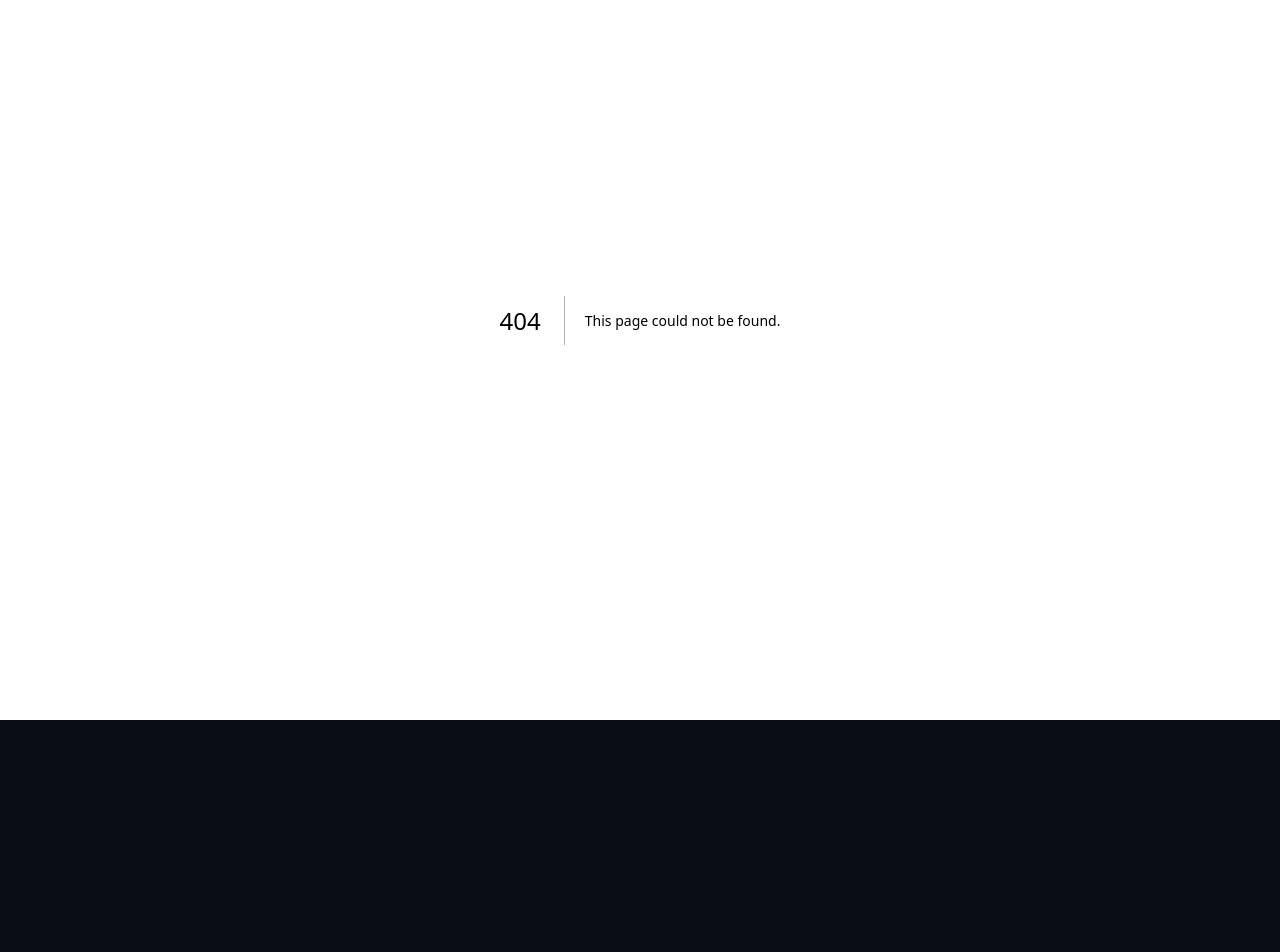
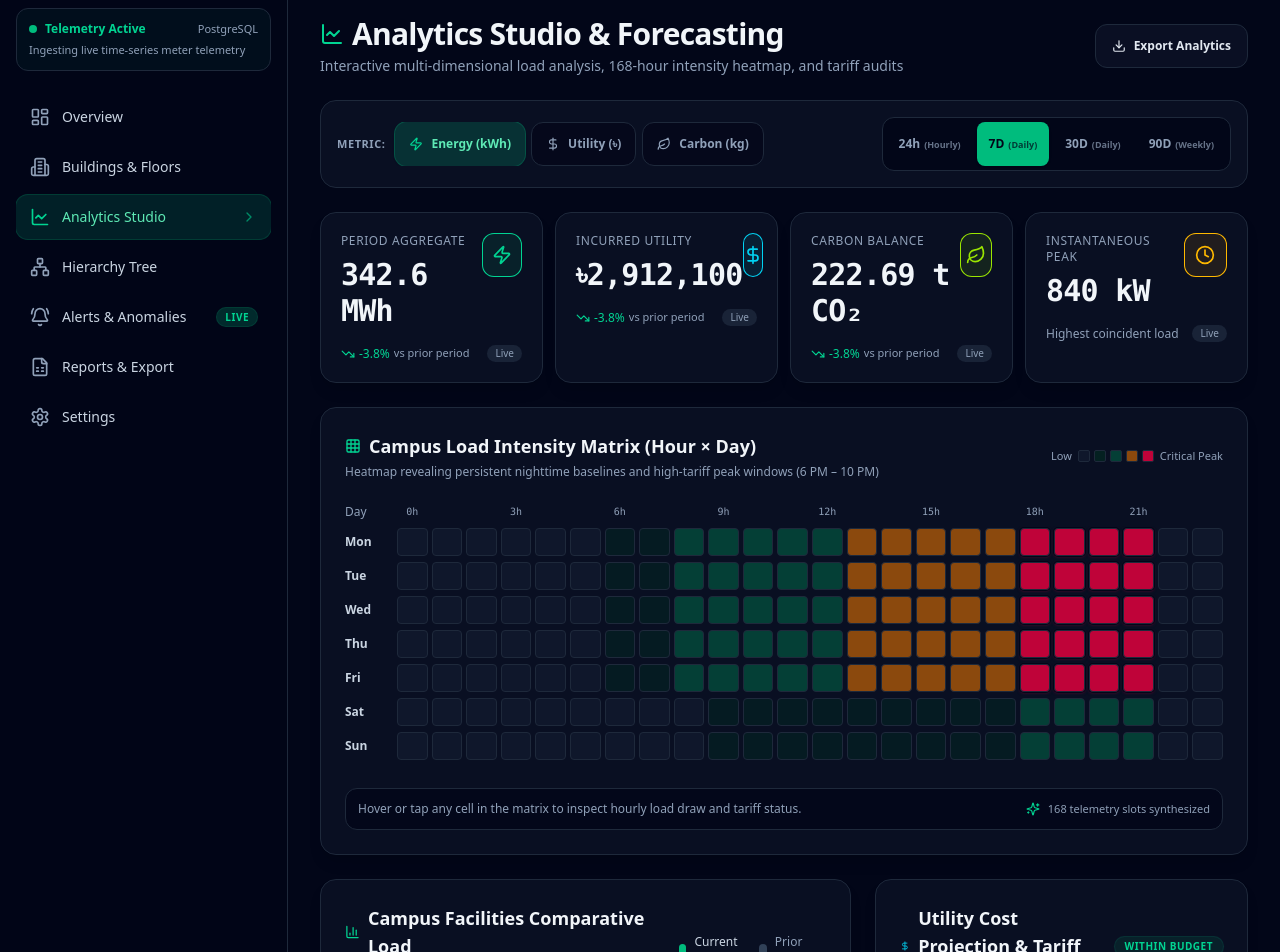
Before and after one commit to iMoloy/GridSense, a Next.js app in the folder sense-client/: page /dashboard/analytics in a window 1280 px wide. Before the commit this address had no page. Shown: the part 80-1032 px from the top of the page. Before the commit the page ends 800 px from the top, so only its background shows below. Built offline with nearby package versions, Linux system fonts and the light colour scheme; no server answers.

Commit message:
feat(client): assemble analytics studio page and skeleton loading state

```diff
--- /dev/null
+++ b/sense-client/src/app/dashboard/analytics/loading.tsx
@@ -0,0 +1,36 @@
+export default function AnalyticsLoading() {
+  return (
+    <div className="space-y-6 animate-pulse">
+      {/* Title skeleton */}
+      <div className="flex flex-col gap-2 sm:flex-row sm:items-center sm:justify-between">
+        <div className="space-y-2">
+          <div className="h-8 w-64 rounded-xl bg-slate-800/80" />
+          <div className="h-4 w-96 rounded-lg bg-slate-800/50" />
+        </div>
+        <div className="h-11 w-44 rounded-xl bg-slate-800/80" />
+      </div>
+
+      {/* Filter skeleton */}
+      <div className="h-16 w-full rounded-2xl bg-slate-900/60 border border-slate-800/80" />
+
+      {/* KPI Cards skeleton */}
+      <div className="grid grid-cols-2 gap-4 sm:grid-cols-4">
+        {Array.from({ length: 4 }).map((_, i) => (
+          <div
+            key={i}
+            className="h-28 rounded-2xl border border-slate-800/80 bg-slate-900/60 p-4"
+          />
+        ))}
+      </div>
+
+      {/* Heatmap skeleton */}
+      <div className="h-80 w-full rounded-2xl border border-slate-800/80 bg-slate-900/60" />
+
+      {/* 2-Column skeleton */}
+      <div className="grid grid-cols-1 gap-6 lg:grid-cols-2">
+        <div className="h-96 rounded-2xl border border-slate-800/80 bg-slate-900/60" />
+        <div className="h-96 rounded-2xl border border-slate-800/80 bg-slate-900/60" />
+      </div>
+    </div>
+  );
+}
--- /dev/null
+++ b/sense-client/src/app/dashboard/analytics/page.tsx
@@ -0,0 +1,221 @@
+import { Suspense } from 'react';
+import Link from 'next/link';
+import { LineChart, Download, FileSpreadsheet, Calendar, Sparkles } from 'lucide-react';
+import { getAnalyticsStudio } from '@/lib/api';
+import { GranularityFilter } from '@/components/analytics/granularity-filter';
+import { HeatmapGrid } from '@/components/analytics/heatmap-grid';
+import { FacilityComparisonChart } from '@/components/analytics/facility-comparison-chart';
+import { CostProjectionCard } from '@/components/analytics/cost-projection-card';
+import { KpiCard } from '@/components/dashboard/kpi-card';
+import type { AnalyticsStudioData, HeatmapPoint } from '@/types';
+
+interface PageProps {
+  searchParams: Promise<{ timeframe?: string; metric?: string }>;
+}
+
+function generateInitialStudioData(
+  timeframe: string = '7d',
+  metric: string = 'kwh'
+): AnalyticsStudioData {
+  // Generate 7 days x 24 hours = 168 heatmap cells
+  const days = ['Mon', 'Tue', 'Wed', 'Thu', 'Fri', 'Sat', 'Sun'];
+  const heatmap: HeatmapPoint[] = [];
+
+  for (const day of days) {
+    const isWeekend = day === 'Sat' || day === 'Sun';
+    for (let hour = 0; hour < 24; hour++) {
+      let intensity: 0 | 1 | 2 | 3 | 4 = 0;
+      let value = 1200;
+
+      if (isWeekend) {
+        if (hour >= 18 && hour <= 21) {
+          intensity = 2;
+          value = 2600;
+        } else if (hour >= 9 && hour <= 17) {
+          intensity = 1;
+          value = 1800;
+        } else {
+          intensity = 0;
+          value = 1100;
+        }
+      } else {
+        // Weekday profile
+        if (hour >= 18 && hour <= 21) {
+          intensity = 4; // Peak tariff window
+          value = 4850;
+        } else if (hour >= 13 && hour <= 17) {
+          intensity = 3; // Heavy afternoon
+          value = 3900;
+        } else if (hour >= 8 && hour <= 12) {
+          intensity = 2; // Workday morning
+          value = 3100;
+        } else if (hour >= 6 && hour <= 7) {
+          intensity = 1; // Ramp up
+          value = 1900;
+        } else {
+          intensity = 0; // Off shift night
+          value = 1250;
+        }
+      }
+
+      heatmap.push({ day, hour, value, intensity });
+    }
+  }
+
+  return {
+    organization: {
+      id: 'org-dhaka-campus',
+      name: 'Dhaka Smart Campus',
+      slug: 'dhaka-campus',
+      industry: 'Higher Education & Research',
+      ratePerKwh: 8.5,
+      currency: 'BDT',
+      createdAt: '2026-01-01',
+    },
+    timeframe,
+    metric: (metric as 'kwh' | 'cost' | 'carbon') || 'kwh',
+    totalConsumptionKwh: 342600,
+    totalCost: 2912100,
+    totalCarbonKg: 222690,
+    peakDemandKw: 840,
+    heatmap,
+    facilityComparison: [
+      {
+        id: 'b-sci',
+        name: 'Science Complex & Labs',
+        currentPeriodKwh: 114800,
+        previousPeriodKwh: 122400,
+        cost: 975800,
+        carbonKg: 74620,
+        changePercent: -6.2,
+      },
+      {
+        id: 'b-eng',
+        name: 'Engineering Tower',
+        currentPeriodKwh: 99400,
+        previousPeriodKwh: 95200,
+        cost: 844900,
+        carbonKg: 64610,
+        changePercent: 4.4,
+      },
+      {
+        id: 'b-lib',
+        name: 'Central Library Hub',
+        currentPeriodKwh: 68600,
+        previousPeriodKwh: 71200,
+        cost: 583100,
+        carbonKg: 44590,
+        changePercent: -3.6,
+      },
+      {
+        id: 'b-res',
+        name: 'Residential Halls',
+        currentPeriodKwh: 59800,
+        previousPeriodKwh: 58400,
+        cost: 508300,
+        carbonKg: 38870,
+        changePercent: 2.4,
+      },
+    ],
+    projection: {
+      actualToDateKwh: 242000,
+      actualToDateCost: 2057000,
+      projectedMonthEndCost: 428000,
+      budgetLimitCost: 450000,
+      projectedVariancePercent: -4.8,
+      peakTariffCost: 154080,
+      offPeakTariffCost: 273920,
+      potentialSavingsCost: 38500,
+    },
+    timeSeries: [],
+  };
+}
+
+export default async function AnalyticsStudioPage({ searchParams }: PageProps) {
+  // Await searchParams as required by Next.js 16
+  const { timeframe = '7d', metric = 'kwh' } = await searchParams;
+
+  const { data: serverStudioData, error } = await getAnalyticsStudio(timeframe, metric);
+  const studio = serverStudioData || generateInitialStudioData(timeframe, metric);
+
+  return (
+    <div className="space-y-6">
+      {/* Studio Header */}
+      <div className="flex flex-col gap-3 sm:flex-row sm:items-center sm:justify-between">
+        <div>
+          <div className="flex items-center gap-2">
+            <LineChart className="h-6 w-6 text-emerald-400" />
+            <h1 className="text-2xl font-bold tracking-tight text-slate-100 sm:text-3xl">
+              Analytics Studio &amp; Forecasting
+            </h1>
+          </div>
+          <p className="mt-1 text-xs text-slate-400 sm:text-sm">
+            Interactive multi-dimensional load analysis, 168-hour intensity heatmap, and tariff audits
+          </p>
+        </div>
+
+        <div className="flex items-center gap-2">
+          <Link
+            href="/dashboard/reports"
+            className="flex min-h-11 items-center gap-2 rounded-xl border border-slate-800 bg-slate-900/60 px-4 py-2 text-xs font-semibold text-slate-200 transition-colors hover:bg-slate-800 hover:text-slate-100 focus-visible:outline-none focus-visible:ring-2 focus-visible:ring-emerald-500"
+          >
+            <Download className="h-3.5 w-3.5" />
+            <span>Export Analytics</span>
+          </Link>
+        </div>
+      </div>
+
+      {/* Interactive Granularity & Metric Controls */}
+      <Suspense fallback={<div className="h-16 w-full rounded-2xl bg-slate-900/60" />}>
+        <GranularityFilter
+          timeframe={studio.timeframe as '24h' | '7d' | '30d' | '90d'}
+          metric={studio.metric}
+        />
+      </Suspense>
+
+      {/* 4 Summary Studio KPI Cards */}
+      <section className="grid grid-cols-2 gap-3 sm:grid-cols-4">
+        <KpiCard
+          type="kwh"
+          title="Period Aggregate"
+          value={studio.totalConsumptionKwh}
+          changePercent={-3.8}
+          isPositiveChangeGood={false}
+        />
+        <KpiCard
+          type="cost"
+          title="Incurred Utility"
+          value={studio.totalCost}
+          changePercent={-3.8}
+          isPositiveChangeGood={false}
+        />
+        <KpiCard
+          type="carbon"
+          title="Carbon Balance"
+          value={studio.totalCarbonKg}
+          changePercent={-3.8}
+          isPositiveChangeGood={false}
+        />
+        <KpiCard
+          type="peak"
+          title="Instantaneous Peak"
+          value={studio.peakDemandKw}
+          subtitle="Highest coincident load"
+        />
+      </section>
+
+      {/* Hour x Day Load Intensity Heatmap Grid */}
+      <HeatmapGrid data={studio.heatmap} />
+
+      {/* 2-Column Split: Facility Comparison & Cost Projection */}
+      <section className="grid grid-cols-1 gap-6 lg:grid-cols-12">
+        <div className="lg:col-span-7">
+          <FacilityComparisonChart data={studio.facilityComparison} />
+        </div>
+        <div className="lg:col-span-5">
+          <CostProjectionCard projection={studio.projection} />
+        </div>
+      </section>
+    </div>
+  );
+}
```
